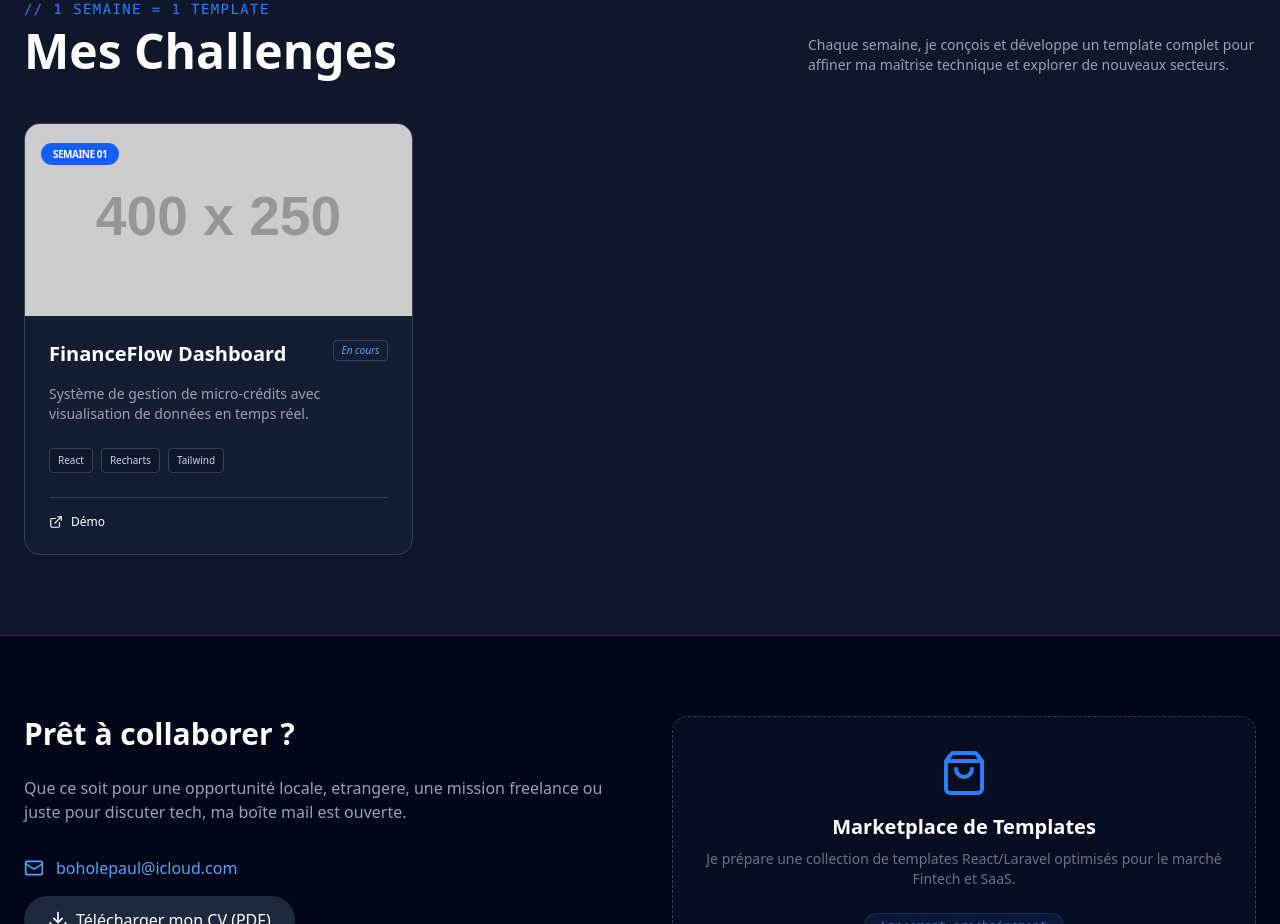
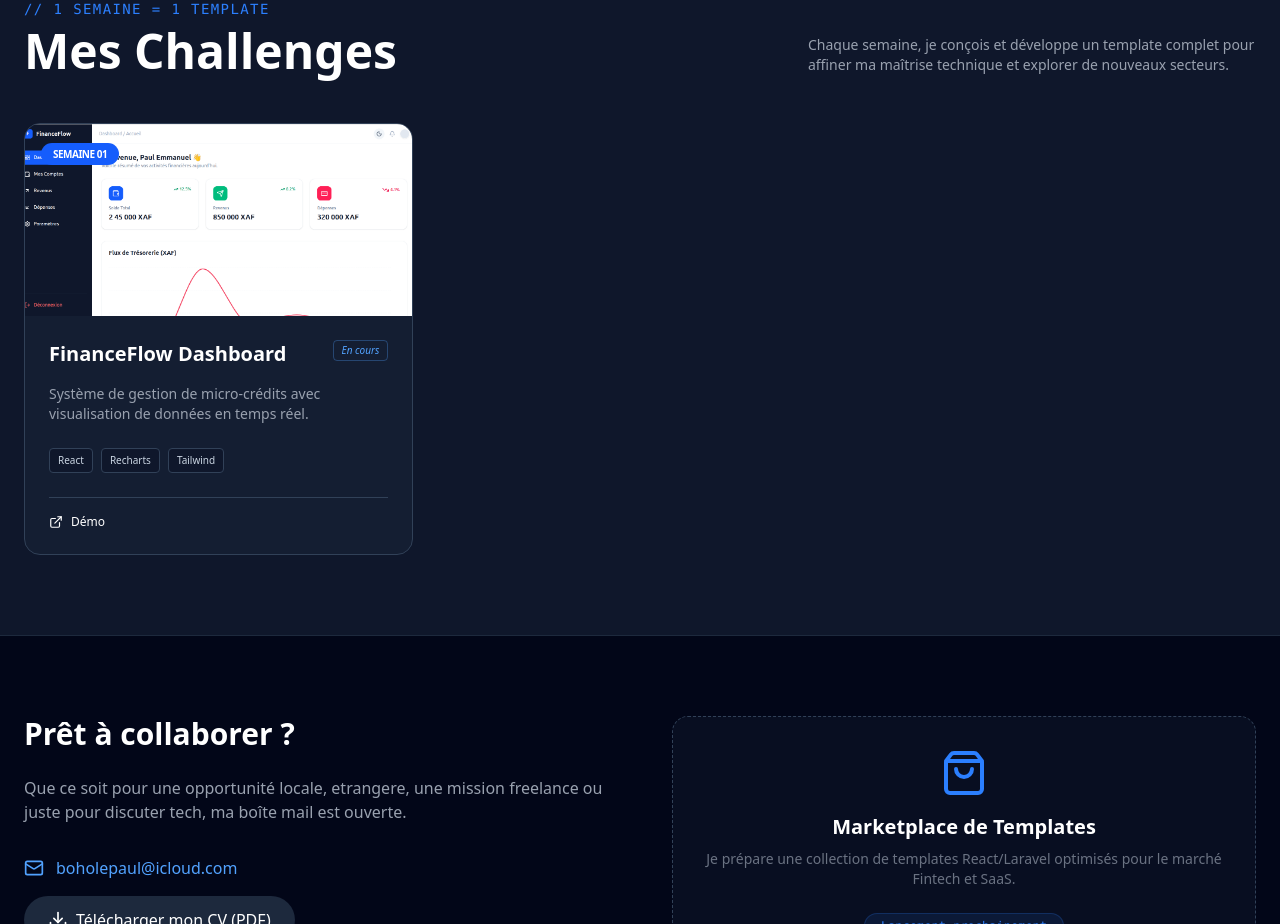
Before and after one commit to atedesi22/MyPortFolio, a React (Vite) app: page / in a window 1280 px wide. Shown: the part 1500-2424 px from the top of the page. Built offline with nearby package versions, Linux system fonts and the light colour scheme.

Commit message:
expertise + challenges + shop+ contact +cv

```diff
--- a/src/pages/Challenge.jsx
+++ b/src/pages/Challenge.jsx
@@ -10,7 +10,7 @@ const Challenges = () => {
       status: "En cours", // ou "Terminé"
       tech: ["React", "Recharts", "Tailwind"],
       description: "Système de gestion de micro-crédits avec visualisation de données en temps réel.",
-      image: "https://via.placeholder.com/400x250/1e293b/60a5fa?text=FinanceFlow+Preview",
+      image: "/financeflow.png",
       link: 'https://financeflow-eosin.vercel.app',
       code: 'https://github.com/atedesi22/FinanceFlow-Dashboard.git'
     },
```
Also changed, not shown: public/financeflow.png (added).
